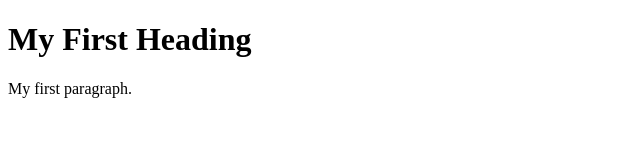
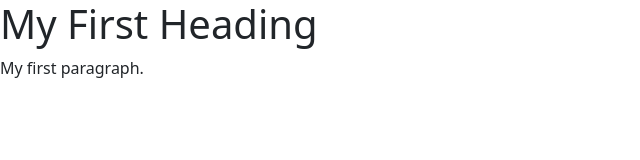
Before and after one commit to lda-art/GB_Logitech, a plain HTML site: page index.html in a window 1280 px wide. Shown: the whole page, without its empty margins (0-640 px from the left). Drawn offline with nearby package versions, Linux system fonts and the light colour scheme.

Commit message:
Update index.html

```diff
--- a/index.html
+++ b/index.html
@@ -4,6 +4,7 @@
   <head>
     <meta charset="UTF-8" />
     <meta name="viewport" content="width=device-width, initial-scale=1" />
+    <link href="https://cdn.jsdelivr.net/npm/bootstrap@5.0.0-beta2/dist/css/bootstrap.min.css" rel="stylesheet" integrity="sha384-BmbxuPwQa2lc/FVzBcNJ7UAyJxM6wuqIj61tLrc4wSX0szH/Ev+nYRRuWlolflfl" crossorigin="anonymous">
 
     <title>Logitech и GeekBrains</title>
 
```
